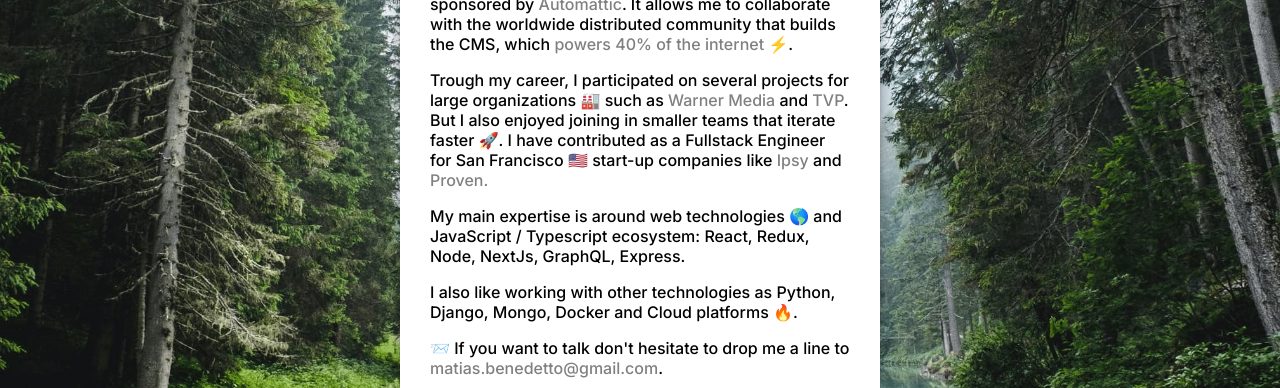
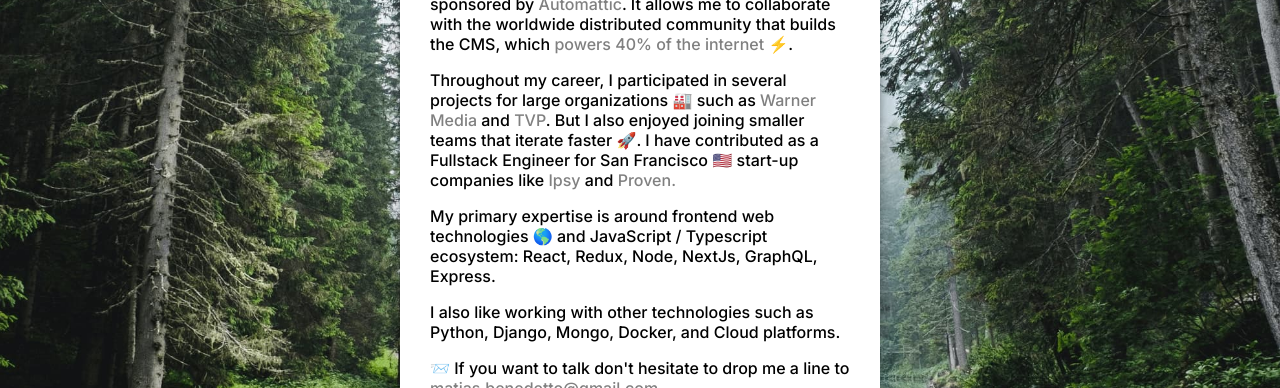
Before and after one commit to matiasbenedetto/mebenedetto, a Next.js app: page / in a window 1280 px wide. Shown: the part 412-800 px from the top of the page. Built offline with nearby package versions, Linux system fonts and the light colour scheme.

Commit message:
fixing grammar

```diff
--- a/pages/index.js
+++ b/pages/index.js
@@ -24,11 +24,11 @@ export default function Home() {
 
           <p>💡 Currently, I'm a full-time contributor to <a target="_blank" href="https://wordpress.org">WordPress</a>, sponsored by <a target="_blank" href="https://automattic.com/">Automattic</a>. It allows me to collaborate with the worldwide distributed community that builds the CMS, which <a target="_blank" href="https://kinsta.com/wordpress-market-share/">powers 40% of the internet</a> ⚡.</p>
 
-          <p>Trough my career, I participated on several projects for large organizations 🏭 such as <a href="https://www.warnermedia.com/" target="_blank">Warner Media</a> and <a href="https://www.tvpublica.com.ar/" target="_blank">TVP</a>. But I also enjoyed joining in smaller teams that iterate faster 🚀. I have contributed as a Fullstack Engineer for San Francisco 🇺🇸 start-up companies like <a href="https://ipsy.com" target="_blank">Ipsy</a> and <a href="https://provenskincare.com" target="_blank">Proven.</a></p>
+          <p>Throughout my career, I participated in several projects for large organizations 🏭 such as <a href="https://www.warnermedia.com/" target="_blank">Warner Media</a> and <a href="https://www.tvpublica.com.ar/" target="_blank">TVP</a>. But I also enjoyed joining smaller teams that iterate faster 🚀. I have contributed as a Fullstack Engineer for San Francisco 🇺🇸 start-up companies like <a href="https://ipsy.com" target="_blank">Ipsy</a> and <a href="https://provenskincare.com" target="_blank">Proven.</a></p>
 
-          <p>My main expertise is around web technologies 🌎 and JavaScript / Typescript ecosystem: React, Redux, Node, NextJs, GraphQL, Express.</p>
+          <p>My primary expertise is around frontend web technologies 🌎 and JavaScript / Typescript ecosystem: React, Redux, Node, NextJs, GraphQL, Express.</p>
 
-          <p>I also like working with other technologies as Python, Django, Mongo, Docker and Cloud platforms 🔥.</p>
+          <p>I also like working with other technologies such as Python, Django, Mongo, Docker, and Cloud platforms.</p>
 
           <p>📨 If you want to talk don't hesitate to drop me a line to <Link href="mailto:matias.benedetto@gmail.com">matias.benedetto@gmail.com</Link>.</p>
         </div>
```
